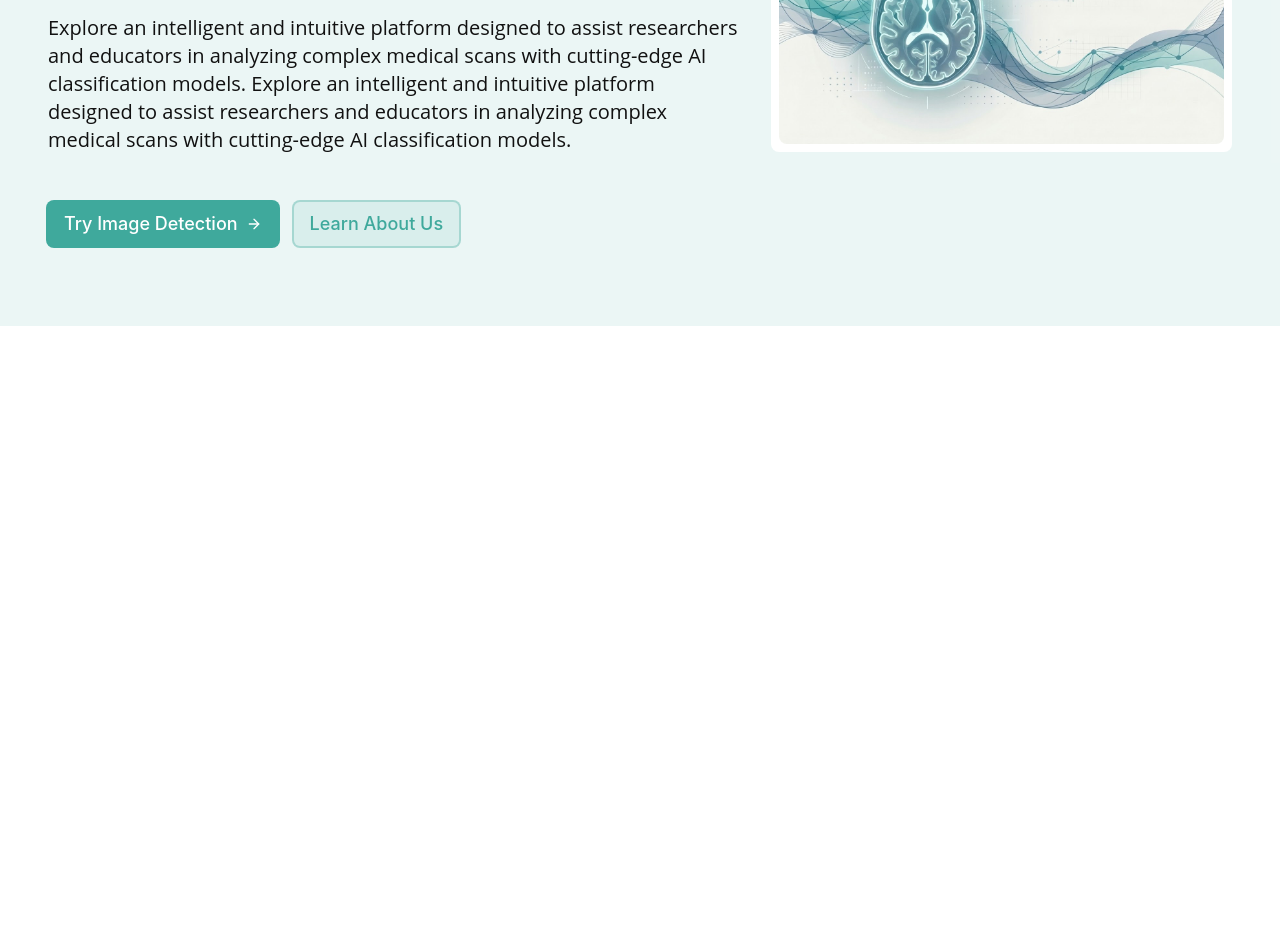
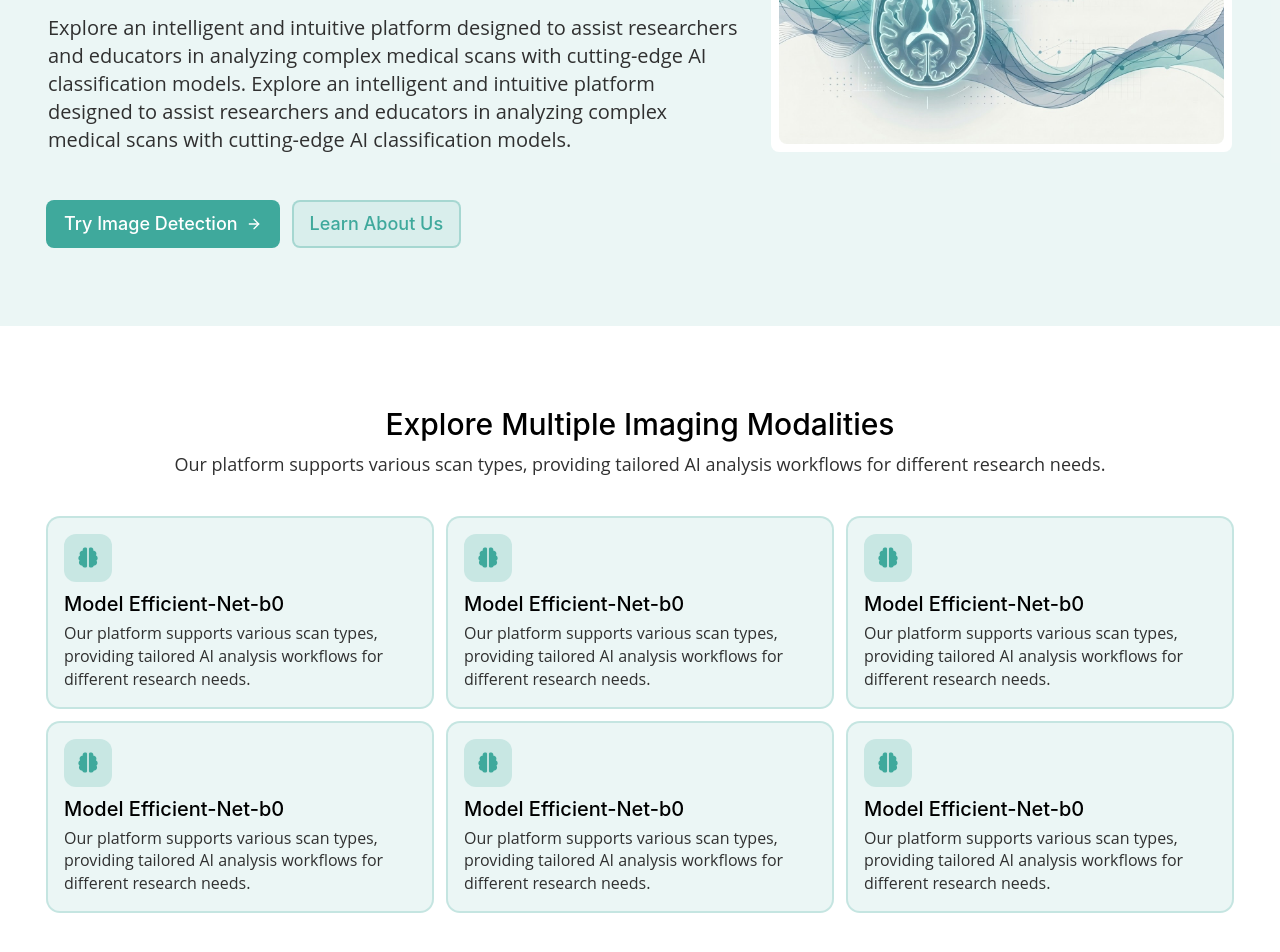
Before and after one commit to Anmol-Singh-Chehal/MedScan-AI-Website, a React (Vite) app: page / in a window 1280 px wide. Shown: the part 346-1298 px from the top of the page. Before the commit the page ends 800 px from the top, so only its background shows below. Built offline with nearby package versions, Linux system fonts and the light colour scheme.

Commit message:
created modatlities section and created model card component

```diff
--- a/package.json
+++ b/package.json
@@ -12,11 +12,13 @@
   "dependencies": {
     "@base-ui/react": "^1.7.0",
     "@fontsource-variable/geist": "^5.3.0",
+    "@fortawesome/fontawesome-free": "^7.3.1",
     "class-variance-authority": "^0.7.1",
     "clsx": "^2.1.1",
     "lucide-react": "^1.31.0",
     "react": "^19.2.8",
     "react-dom": "^19.2.8",
+    "react-icons": "^5.7.0",
     "shadcn": "^4.18.0",
     "tailwind-merge": "^3.6.0",
     "tw-animate-css": "^1.4.0"
--- a/src/App.jsx
+++ b/src/App.jsx
@@ -10,6 +10,7 @@ export default function App() {
       </header>
       <main>
         <Home/>
+
       </main>
     </>
   )
--- /dev/null
+++ b/src/components/ModelCard.jsx
@@ -0,0 +1,18 @@
+import React from 'react'
+
+export default function ModelCard({ faIcon, title, desc}) {
+  return (
+    <div className='flex flex-col sm:gap-2 sm:p-4 ring-2 ring-muted/30 bg-muted/10 hover:ring-muted/60 rounded-xl'>
+
+      <div className='sm:size-9 lg:size-12 flex items-center justify-center bg-muted/20 rounded-xl'>
+        <i className={`fa-solid ${faIcon} sm:text-lg lg:text-xl text-muted`}></i>
+      </div>
+
+      <div className='flex flex-col sm:gap-1'>
+        <h2 className='sm:text-lg lg:text-xl font-medium font-primary text-primary'>{title}</h2>
+        <p className='sm:text-sm lg:text-[16px] font-medium font-secondary text-secondary'>{desc}</p>
+      </div>
+
+    </div>
+  )
+}
--- a/src/index.css
+++ b/src/index.css
@@ -11,7 +11,7 @@
 
   --color-primary: #000000;
   --color-muted: #3FA99C;
-  --color-secondary: #111111;
+  --color-secondary: #303030;
 
   --color-paper: #f7fafc;
 
@@ -26,9 +26,9 @@
 
 @layer components{
   .btn-1{
-    @apply text-white sm:text-sm bg-muted sm:px-2.5 sm:py-1 lg:px-3 lg:py-1.5 lg:text-[16px] rounded-full cursor-pointer font-medium ring-muted ring-1;
+    @apply text-white sm:text-sm bg-muted sm:px-2.5 sm:py-1 lg:px-3 lg:py-1.5 lg:text-[16px] rounded-full cursor-pointer font-medium ring-muted ring-1 font-primary;
   }
   .btn-2{
-    @apply text-muted sm:text-sm hover:bg-muted hover:text-white sm:px-2.5 sm:py-1 lg:px-3 lg:py-1.5 lg:text-[16px] rounded-full cursor-pointer font-medium ring-1;
+    @apply text-muted sm:text-sm hover:bg-muted hover:text-white sm:px-2.5 sm:py-1 lg:px-3 lg:py-1.5 lg:text-[16px] rounded-full cursor-pointer font-medium ring-1 font-primary;
   }
 }
--- a/src/main.jsx
+++ b/src/main.jsx
@@ -1,6 +1,7 @@
 import { createRoot } from 'react-dom/client'
 import './index.css'
 import App from './App.jsx'
+import '@fortawesome/fontawesome-free/css/all.min.css'
 
 createRoot(document.getElementById('root')).render(
     <App />
--- a/src/pages/Home.jsx
+++ b/src/pages/Home.jsx
@@ -2,6 +2,7 @@ import React from 'react'
 import Badge from '@/components/Badge'
 import { ArrowRight } from 'lucide-react'
 import homeImageLight from "@/assets/homeImageLight.jpg"
+import ModelCard from '@/components/ModelCard'
 
 export default function Home() {
   return (
@@ -20,11 +21,11 @@ export default function Home() {
           </h3>
 
           <div className='flex lg:gap-4 sm:gap-4'>
-            <button className='font-medium bg-muted text-white flex lg:gap-2 items-center lg:px-4 lg:py-2 lg:text-lg rounded-md cursor-pointer ring-2 ring-muted sm:text-sm sm:px-2 sm:py-2 sm:gap-1'>
+            <button className='font-medium bg-muted text-white flex lg:gap-2 items-center lg:px-4 lg:py-2 lg:text-lg rounded-md cursor-pointer ring-2 ring-muted sm:text-sm sm:px-2 sm:py-2 sm:gap-1 font-primary'>
               <h3>Try Image Detection</h3>
               <ArrowRight className='sm:size-4'/>
             </button>
-            <button className='font-medium text-muted flex lg:gap-2 items-center lg:px-4 lg:py-2 lg:text-lg rounded-md ring-2  hover:bg-muted hover:text-white hover:ring-2 hover:ring-muted bg-muted/10 ring-muted/40 cursor-pointer sm:text-sm sm:px-2 sm:py-2 sm:gap-1'>Learn About Us</button>
+            <button className='font-medium text-muted flex lg:gap-2 items-center lg:px-4 lg:py-2 lg:text-lg rounded-md ring-2  hover:bg-muted hover:text-white hover:ring-2 hover:ring-muted bg-muted/10 ring-muted/40 cursor-pointer sm:text-sm sm:px-2 sm:py-2 sm:gap-1 font-primary'>Learn About Us</button>
           </div>
         </div>
 
@@ -35,6 +36,23 @@ export default function Home() {
 
       </section>
 
+      <section className='sm:py-10 sm:px-4 lg:px-8 lg:py-20 xl:px-12 flex flex-col sm:gap-10'>
+       <div className='flex flex-col text-center sm:gap-2'>
+          <h1 className='sm:text-xl md:text-2xl lg:text-3xl font-medium text-primary font-primary'>Explore Multiple Imaging Modalities</h1>
+          <p className='sm:text-sm lg:text-lg font-medium text-secondary font-secondary'>Our platform supports various scan types, providing tailored AI analysis workflows for different research needs.</p>
+       </div>
+
+        <div className='flex flex-col sm:gap-4 lg:grid lg:grid-cols-2 xl:grid-cols-3'>
+          <ModelCard faIcon="fa-brain" title={"Model Efficient-Net-b0"} desc={"Our platform supports various scan types, providing tailored AI analysis workflows for different research needs."}/>
+          <ModelCard faIcon="fa-brain" title={"Model Efficient-Net-b0"} desc={"Our platform supports various scan types, providing tailored AI analysis workflows for different research needs."}/>
+          <ModelCard faIcon="fa-brain" title={"Model Efficient-Net-b0"} desc={"Our platform supports various scan types, providing tailored AI analysis workflows for different research needs."}/>
+          <ModelCard faIcon="fa-brain" title={"Model Efficient-Net-b0"} desc={"Our platform supports various scan types, providing tailored AI analysis workflows for different research needs."}/>
+          <ModelCard faIcon="fa-brain" title={"Model Efficient-Net-b0"} desc={"Our platform supports various scan types, providing tailored AI analysis workflows for different research needs."}/>
+          <ModelCard faIcon="fa-brain" title={"Model Efficient-Net-b0"} desc={"Our platform supports various scan types, providing tailored AI analysis workflows for different research needs."}/>
+        </div>
+      </section>
+
+
     </main>
   )
 }
```
Also changed, not shown: 1 other file (tests, documents, lock files or other folders).
